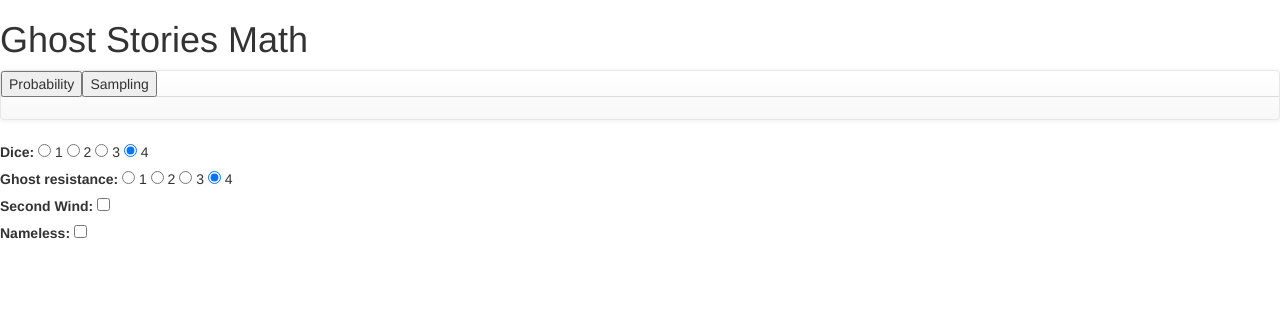
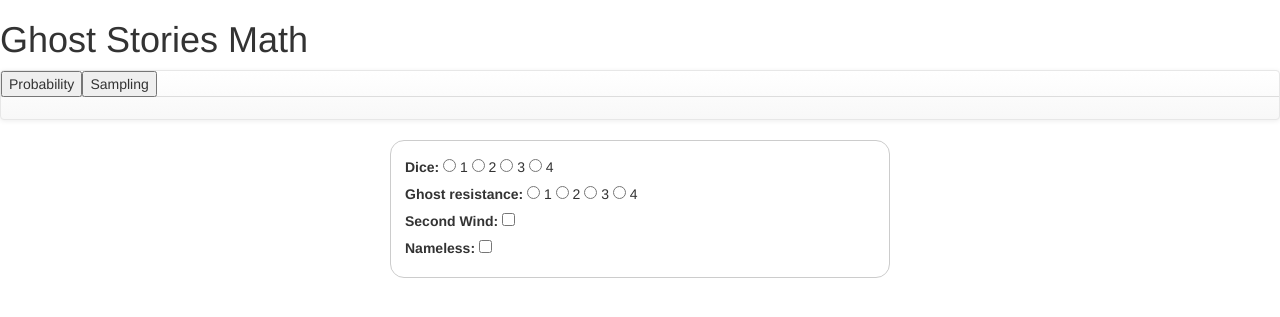
Before and after one commit to joehakimrahme/Ghost-Stories-Math, a Flask app: page / in a window 1280 px wide. Shown: the top 317 px of the page. Run offline with Flask 2, Linux system fonts and the light colour scheme; some libraries are stand-ins or nearby versions.

Commit message:
Keeps the form filled by the previous values
To make life easier, the form will grab the URL params and check the
forms accordingly

```diff
--- a/ghost_stories_math/templates/index.html
+++ b/ghost_stories_math/templates/index.html
@@ -9,6 +9,22 @@
         <link href="css/bootstrap.min.css" rel="stylesheet">
         <script src="js/bootstrap.min.js"></script>
         <script src="https://ajax.googleapis.com/ajax/libs/jquery/1.12.4/jquery.min.js"></script>
+        <style>
+         form {
+                margin: 0 auto;
+                width: 500px;
+                padding: 1em;
+                border: 1px solid #CCC;
+                border-radius: 1em;
+            }
+         label {
+             display: inline-block;
+             text-align: right;
+         }
+         input:focus {
+             border-color: #000;
+         }
+        </style>
     </head>
     <body>
 
@@ -25,32 +41,36 @@
                   </button>
               </li>
           </ul>
-          {% if result %}
-          <p class="btn btn-default" >{{ result }}</p>
+          {% if result != None %}
+          <p class="btn" >{{ result }}</p>
           {% endif %}
     </body>
 
       </nav>
       <form action="/probability" method="GET" id="form1">
+          <div>
               <label>Dice:</label>
-          <input type="radio" name="dice" value="1" checked> 1
-          <input type="radio" name="dice" value="2" checked> 2
-          <input type="radio" name="dice" value="3" checked> 3
-          <input type="radio" name="dice" value="4" checked> 4
+              {% for idx in range(1, 5) %}
+              <input type="radio" name="dice" value="{{ idx }}" {% if dice == idx %}checked{% endif %}> {{ idx }}
+              {% endfor %}
               <br />
+          </div>
+          <div>
               <label>Ghost resistance:</label>
-          <input type="radio" name="resistance" value="1" checked> 1
-          <input type="radio" name="resistance" value="2" checked> 2
-          <input type="radio" name="resistance" value="3" checked> 3
-          <input type="radio" name="resistance" value="4" checked> 4
+              {% for idx in range(1, 5) %}
+              <input type="radio" name="resistance" value="{{ idx }}" {% if resistance == idx %}checked{% endif %}> {{ idx }}
+              {% endfor %}
               <br />
+          </div>
+          <div>
               <label>Second Wind:</label>
-          <input type="checkbox" name="Second Wind" value="sw">
+              <input type="checkbox" name="Second Wind" value="sw" {% if second_wind %}checked{% endif %}>
               <br />
+          </div>
+          <div>
               <label>Nameless:</label>
-          <input type="checkbox" name="Nameless" value="nm">
+              <input type="checkbox" name="Nameless" value="nm" {% if nameless %}checked{% endif %}>
               <br />
+          </div>
       </form>
-
-      <!-- <button type="submit" form="form1" value="Submit" class="btn btn-lg btn-default">Submit</button> -->
 </html>
--- a/ghost_stories_math/wsgi.py
+++ b/ghost_stories_math/wsgi.py
@@ -8,7 +8,12 @@ def create_app():
 
     @app.route("/")
     def index():
-        return flask.render_template("index.html", result=None)
+        return flask.render_template("index.html",
+                                     result=None,
+                                     dice=None,
+                                     resistance=None,
+                                     second_wind=False,
+                                     nameless=False)
 
     @app.route("/probability")
     def probability():
@@ -23,7 +28,12 @@ def create_app():
         if not nameless:
             powers.append("Wild White")
         result = Exorcism(dice, powers).probability(resistance)
-        return flask.render_template("index.html", result=result)
+        return flask.render_template("index.html",
+                                     result=result,
+                                     dice=dice,
+                                     resistance=resistance,
+                                     second_wind=second_wind,
+                                     nameless=nameless)
 
     @app.route("/scenario")
     def scenario():
@@ -38,7 +48,12 @@ def create_app():
         if not nameless:
             powers.append("Wild White")
         result = Exorcism(dice, powers).scenario(resistance)
-        return flask.render_template("index.html", result=result)
+        return flask.render_template("index.html",
+                                     result=result,
+                                     dice=dice,
+                                     resistance=resistance,
+                                     second_wind=second_wind,
+                                     nameless=nameless)
 
     return app
 
```
Lines whose indentation alone changed are shown as unchanged.
